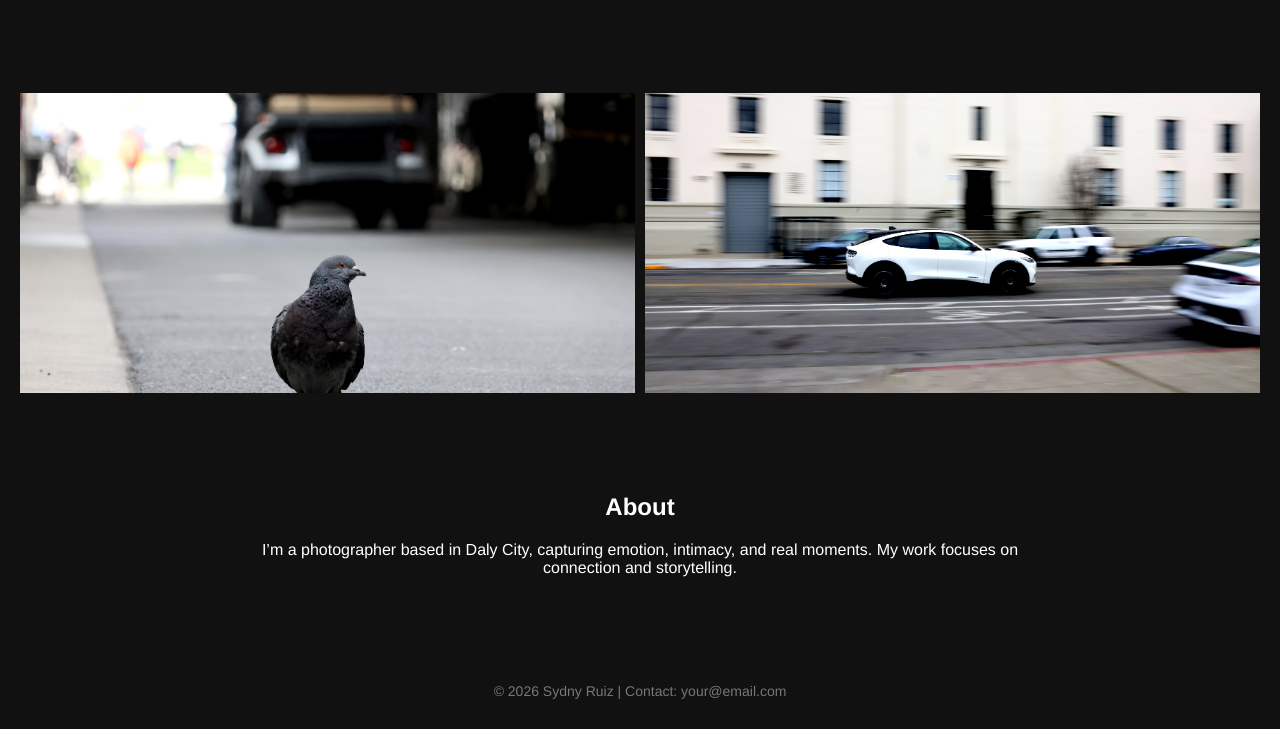
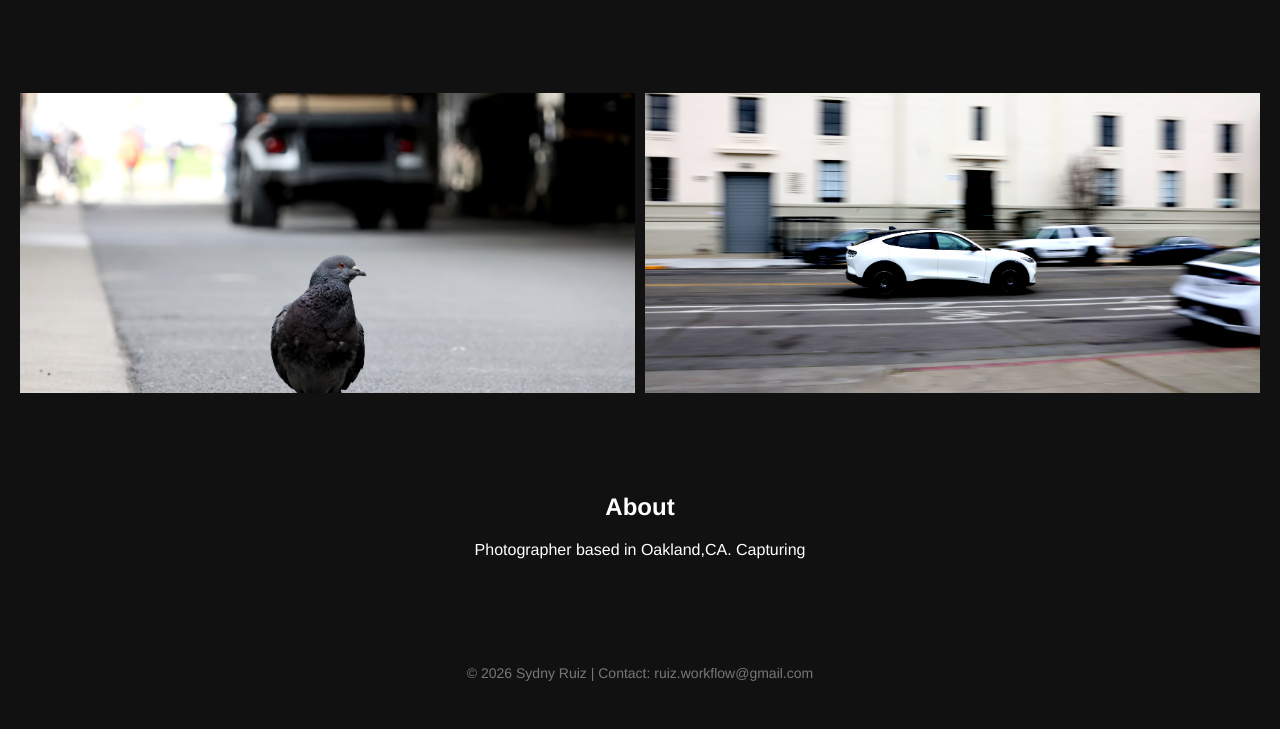
Before and after one commit to sruiz0620/photography-portfolio, a plain HTML site: page index.html in a window 1280 px wide. Shown: the part 169-898 px from the top of the page. Drawn offline with Linux system fonts and the light colour scheme.

Commit message:
Update index.html

```diff
--- a/index.html
+++ b/index.html
@@ -69,14 +69,13 @@ footer {
 <section class="about">
     <h2>About</h2>
     <p>
-    I’m a photographer based in Daly City, capturing emotion,
-    intimacy, and real moments. My work focuses on connection
-    and storytelling.
+    Photographer based in Oakland,CA. Capturing
+
     </p>
 </section>
 
 <footer>
-    © 2026 Sydny Ruiz | Contact: your@email.com
+    © 2026 Sydny Ruiz | Contact: ruiz.workflow@gmail.com
 </footer>
 
 </body>
```
